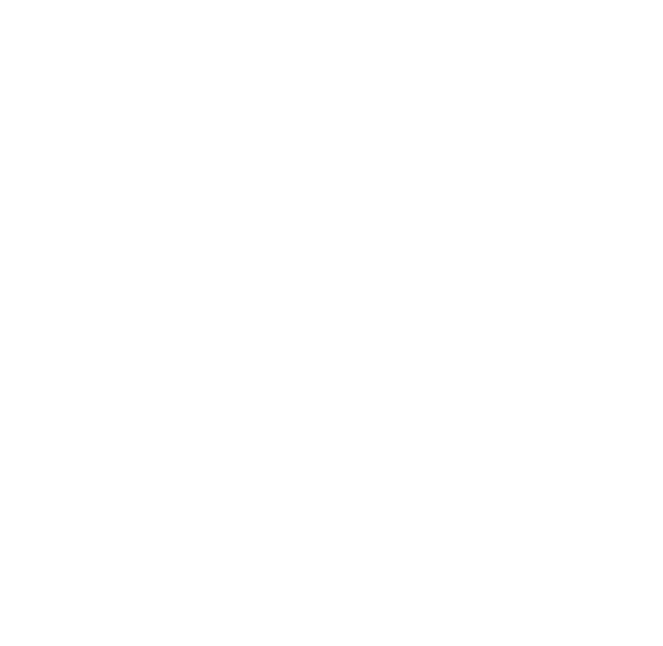
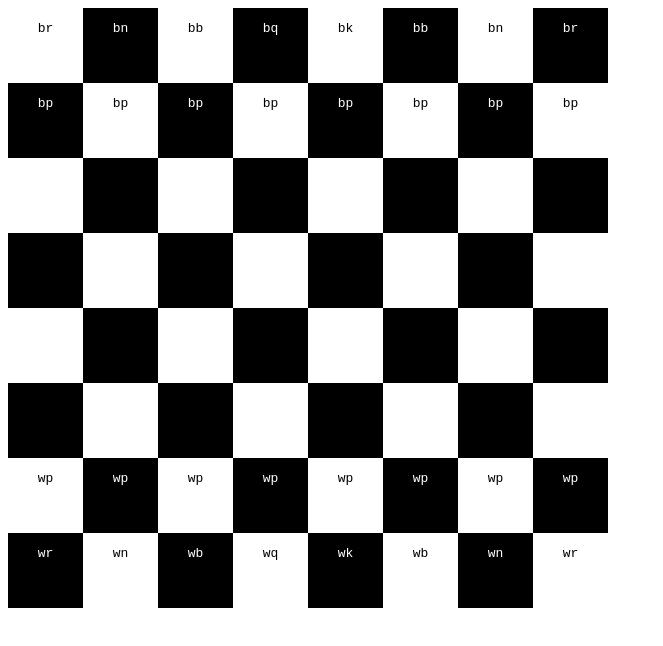
Before and after one commit to mcjcloud/chess, a React (Create React App) app: page / in a window 1280 px wide. Shown: the top 646 px of the page, without its empty margins (0-663 px from the left). Built offline with nearby package versions, Linux system fonts and the light colour scheme.

Commit message:
NOW it renders

```diff
--- a/src/components/Board.jsx
+++ b/src/components/Board.jsx
@@ -17,7 +17,7 @@
 
   return (
     <BoardWrapper>
-      {board?.squares && board.squares.map((row, x) => {
+      {board && board.map((row, x) => {
         return (
           <Row key={`row_${x}`}>
             {row.map((piece, y) => {
```
Also changed, not shown: 1 other file (tests, documents, lock files or other folders).
